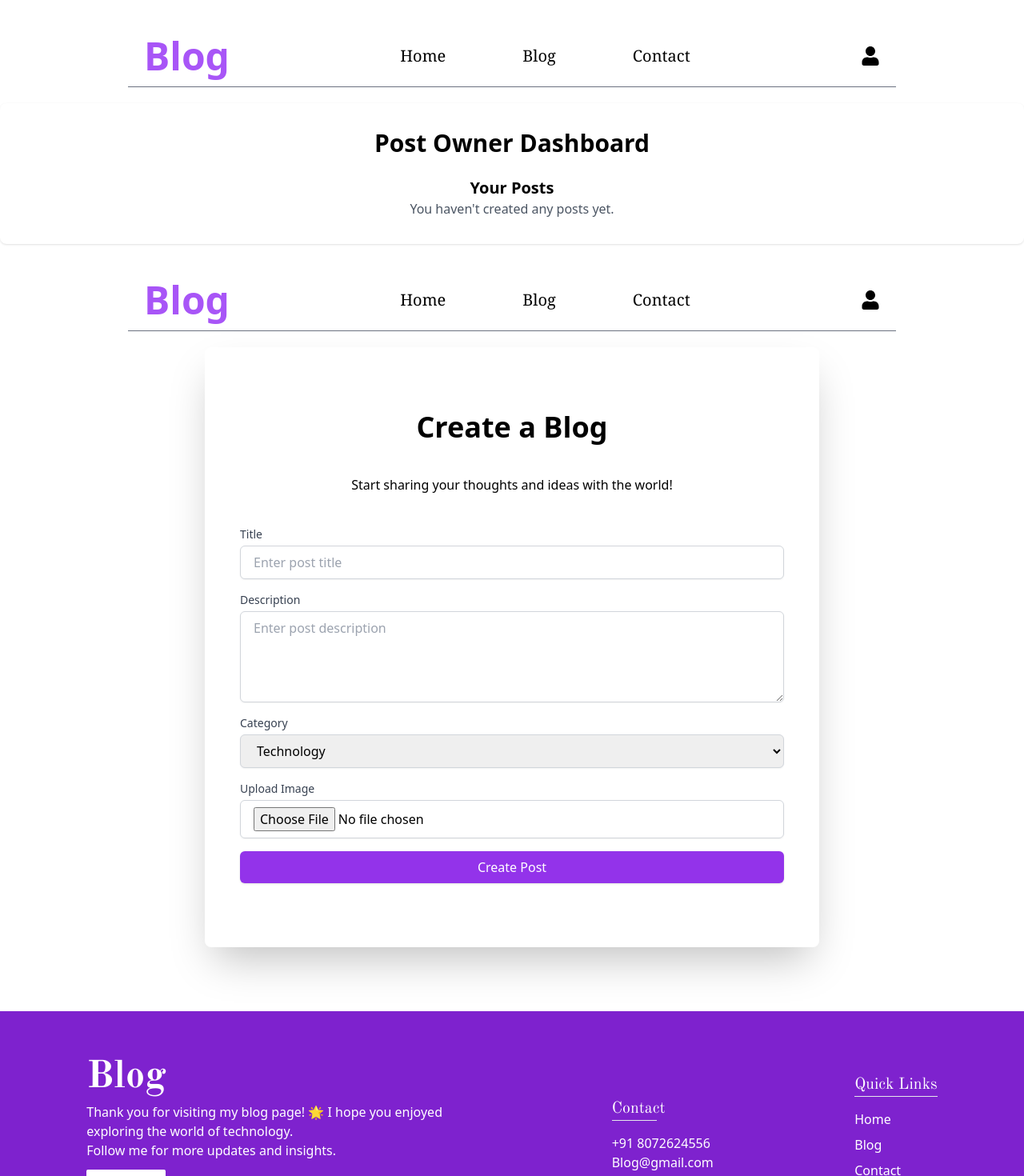
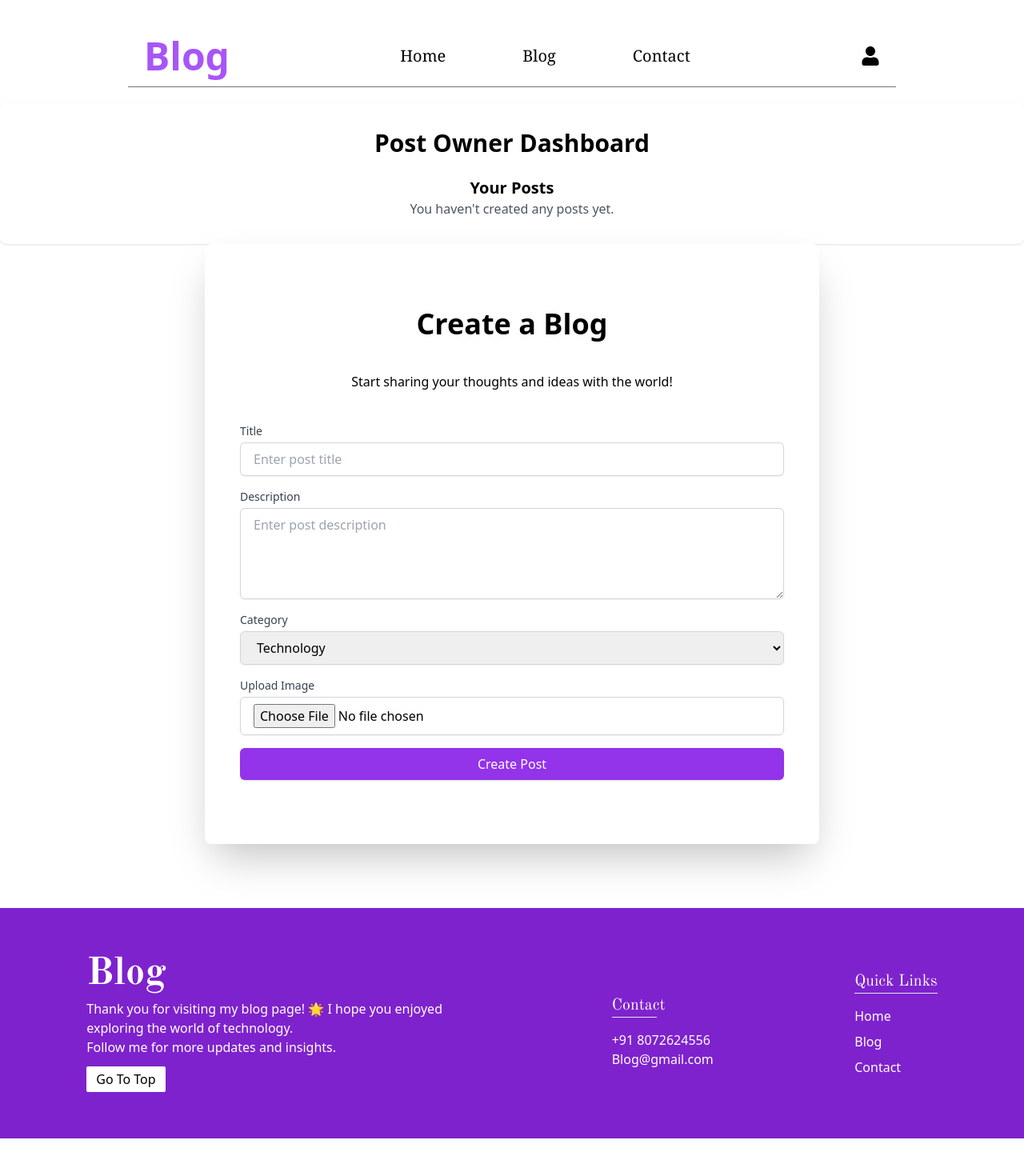
Before and after one commit to Velu-samy/MERN-Blog, a React (Vite) app in the folder blog/frontend/: page /dashboard in a window 1280 px wide. Shown: the top 1470 px of the page at 80% size. After the commit the page ends 1423 px from the top, so only its background shows below. Built offline with nearby package versions, Linux system fonts and the light colour scheme.

Commit message:
you know

```diff
--- a/blog/frontend/src/components/Createblog.jsx
+++ b/blog/frontend/src/components/Createblog.jsx
@@ -87,7 +87,6 @@ function CreateBlog() {
 
     return (
         <>
-            <Navbar />
             <div className="flex justify-center items-center mb-20">
                 <div className="lg:px-11 py-20 bg-white shadow-2xl lg:w-3/5 w-full p-4 rounded-lg">
                     <motion.div animate={{ opacity: 1, y: 0 }} initial={{ opacity: 0, y: -50 }} transition={{ duration: 0.5 }}>
@@ -142,7 +141,6 @@ function CreateBlog() {
                     </form>
                 </div>
             </div>
-            <Footer />
         </>
     );
 }
--- a/blog/frontend/src/components/Logoutbuuton.jsx
+++ b/blog/frontend/src/components/Logoutbuuton.jsx
@@ -9,7 +9,7 @@ const Logoutbutton = () => {
         localStorage.removeItem("token");
         localStorage.removeItem("username");
         setIsLoggedIn(false); // Update login status
-        navigate("/"); // Redirect to sign-in page
+        navigate("/login"); // Redirect to sign-in page
     };
 
     return isLoggedIn ? (
```
